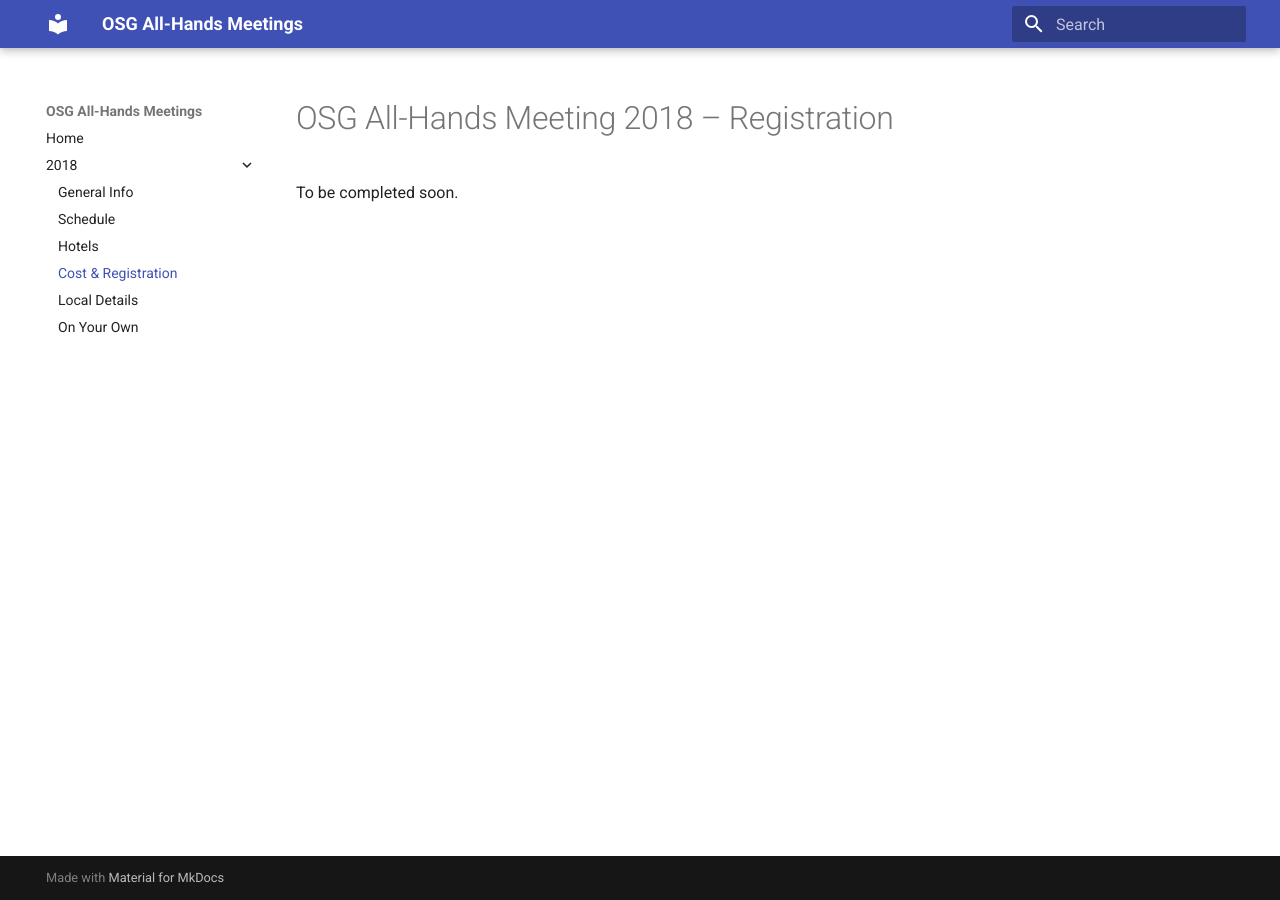
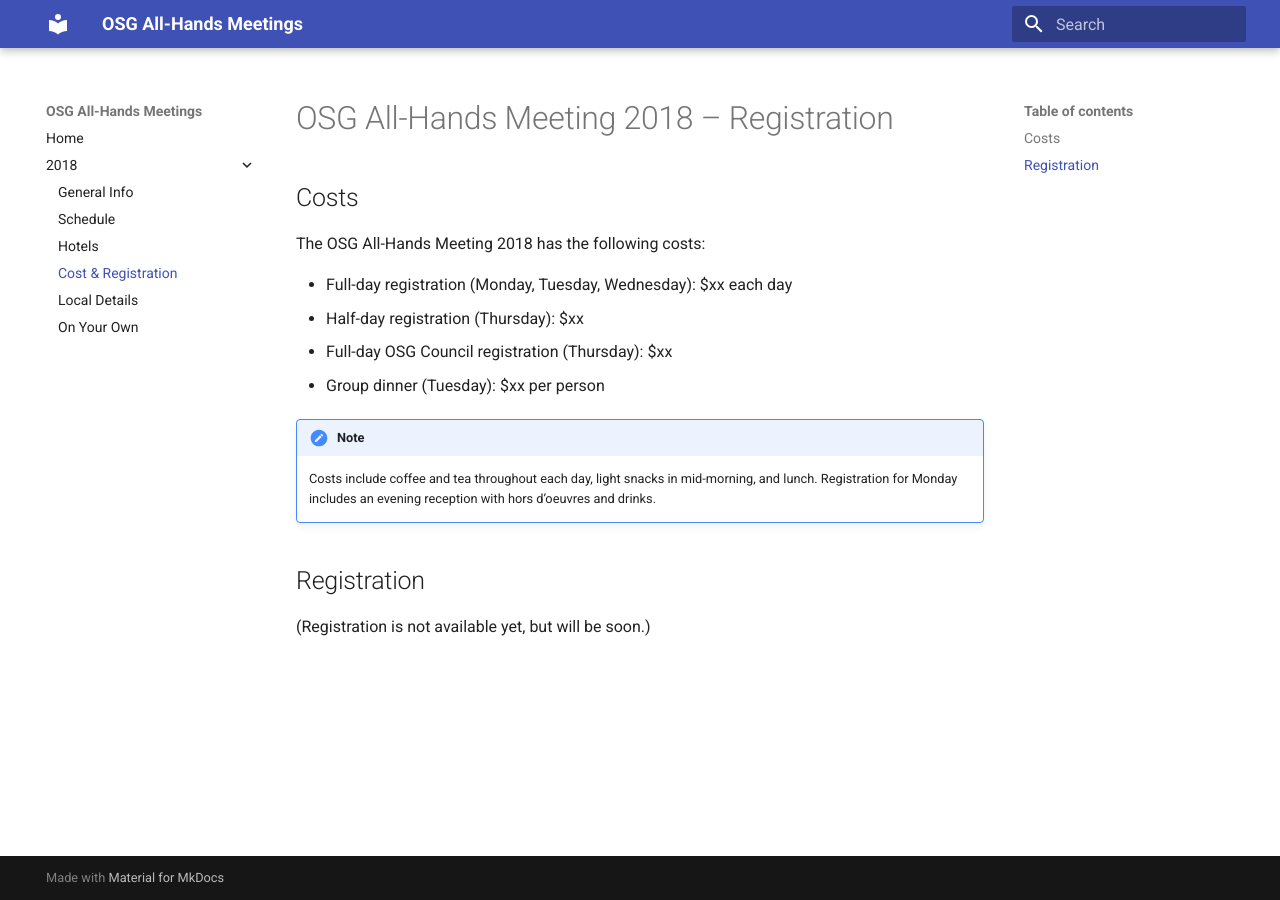
Before and after one commit to osg-htc/all-hands, an MkDocs documentation site: the page built from docs/2018/registration.md, in a window 1280 px wide. Built offline with MkDocs 1.6.1 and Material for MkDocs 9.7.7, drawn with Linux system fonts in a browser that asks for light colours; old or Windows-style settings are respelled for this version of MkDocs.

Commit message:
Fleshed out the registration page, as much as possible

```diff
--- a/docs/2018/registration.md
+++ b/docs/2018/registration.md
@@ -1,3 +1,18 @@
 # OSG All-Hands Meeting 2018 &ndash; Registration
 
-To be completed soon.
+## Costs
+
+The OSG All-Hands Meeting 2018 has the following costs:
+
+* Full-day registration (Monday, Tuesday, Wednesday): $xx each day
+* Half-day registration (Thursday): $xx
+* Full-day OSG Council registration (Thursday): $xx
+* Group dinner (Tuesday): $xx per person
+
+!!! note
+    Costs include coffee and tea throughout each day, light snacks in mid-morning, and lunch.  Registration for Monday
+    includes an evening reception with hors d&rsquo;oeuvres and drinks.
+
+## Registration
+
+(Registration is not available yet, but will be soon.)
```
